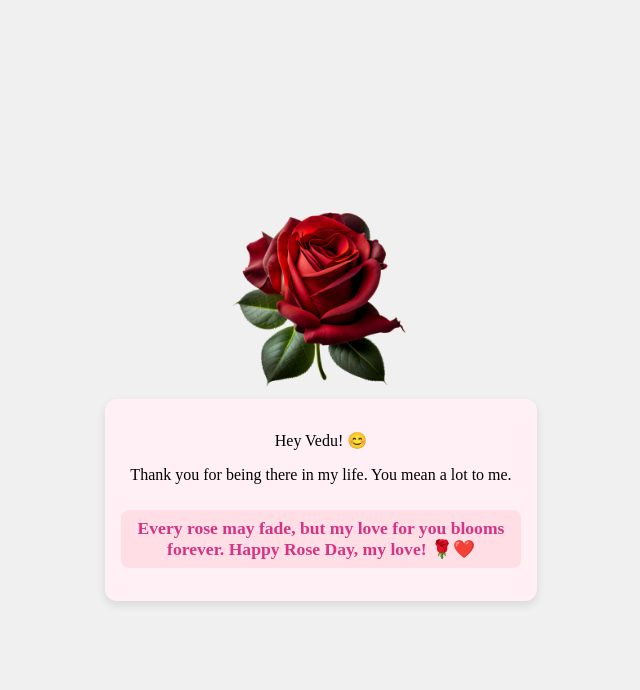
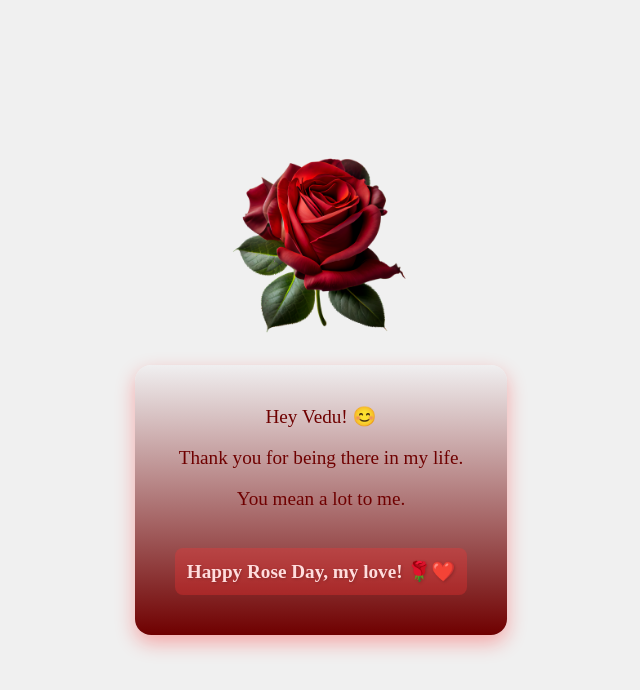
Before and after one commit to akgupta2002D/gift, a Next.js app: page / in a window 1280 px wide. Both pictures are taken after a click on the button "Press". Shown: the top 690 px of the page, without its empty margins (319-959 px from the left). Built offline with nearby package versions, Linux system fonts and the light colour scheme.

Commit message:
Update 2 - rose day

```diff
--- a/app/components/HeartComponent.js
+++ b/app/components/HeartComponent.js
@@ -9,9 +9,10 @@ const HeartComponent = ({ onClick }) => {
     </div>
     <div className={styles.messageContainer}>
       <p>Hey Vedu! 😊</p>
-      <p>Thank you for being there in my life. You mean a lot to me.</p>
+      <p>Thank you for being there in my life. </p>
+      <p>You mean a lot to me.</p>
       <p className={styles.note}>
-        Every rose may fade, but my love for you blooms forever. Happy Rose Day, my love! 🌹❤️
+       Happy Rose Day, my love! 🌹❤️
       </p>
     </div>
     </>
--- a/app/styles/ButtonComponent.module.css
+++ b/app/styles/ButtonComponent.module.css
@@ -4,7 +4,6 @@
     justify-content: center;
     align-items: center;
     height: 100vh;
-    background-color: #f0f0f0;
   }
 
   .button {
--- a/app/styles/HeartComponent.module.css
+++ b/app/styles/HeartComponent.module.css
@@ -16,22 +16,26 @@
   }
 
   .messageContainer {
-    background: #fff0f5; /* Light pink background */
-    border-radius: 12px;
-    padding: 16px;
+    background:white; /* Soft red glass effect */
+    border-radius: 16px;
+    padding: 20px 40px;
     text-align: center;
-    box-shadow: 0px 4px 10px rgba(0, 0, 0, 0.1);
-    max-width: 400px;
-    /* margin: auto; */
+    box-shadow: 0px 8px 20px rgba(255, 0, 0, 0.3);
+    max-width: 450px;
+    margin: 20px auto;
+    backdrop-filter: blur(10px); /* Smooth glass effect */
+    background: linear-gradient(to bottom, #f0eff0, #6f0000); /* Romantic dark red gradient */
+    color: #6f0000;
+    font-size: 1.2rem;
   }
-
   .note {
-    font-weight: bold;
-    font-size: 1.1rem;
-    color: #d63384; /* Romantic rose color */
-    background: rgba(255, 182, 193, 0.3); /* Soft pink highlight */
-    padding: 8px 12px;
+    font-size: 1.2rem;
+    color: #ffdddd;
+    background: rgba(255, 51, 51, 0.3);
+    padding: 12px;
     border-radius: 8px;
     display: inline-block;
-    margin-top: 10px;
+    font-weight: bold;
+    text-shadow: 1px 1px 3px rgba(0, 0, 0, 0.2);
+
   }
```
